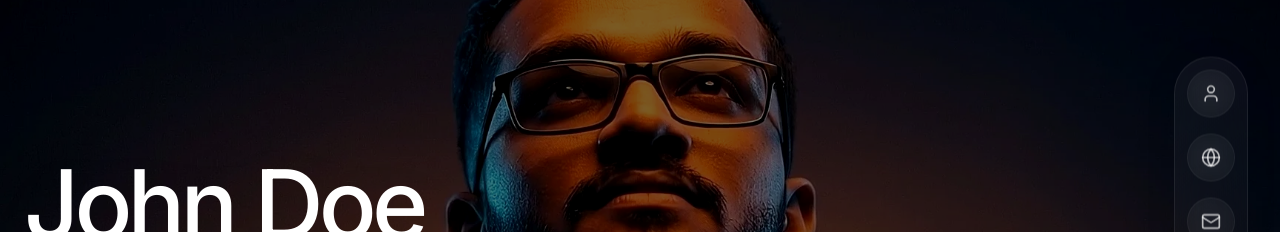
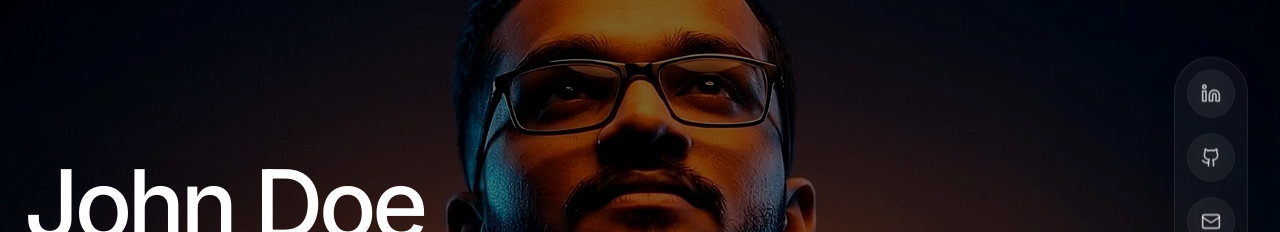
Before and after one commit to SHASHI4368/Portfolio, a Next.js app: page / in a window 1280 px wide. Shown: the part 170-402 px from the top of the page. Built offline with nearby package versions, Linux system fonts and the light colour scheme.

Commit message:
icons updated

```diff
--- a/src/components/layout/FloatingDock.tsx
+++ b/src/components/layout/FloatingDock.tsx
@@ -2,10 +2,25 @@
 
 import { motion, useMotionValue, useSpring, useTransform } from "framer-motion";
 import { useRef } from "react";
-import { Globe, User, Mail, Phone, FileText } from "lucide-react";
+import { Mail, Phone, FileText } from "lucide-react";
 import Link from "next/link";
 
-function MagneticButton({ children, href }: { children: React.ReactNode; href: string }) {
+const Github = ({ className }: { className?: string }) => (
+  <svg className={className} viewBox="0 0 24 24" fill="none" stroke="currentColor" strokeWidth="2" strokeLinecap="round" strokeLinejoin="round">
+    <path d="M15 22v-4a4.8 4.8 0 0 0-1-3.2c3 0 6-2 6-5.5.08-1.25-.27-2.48-1-3.5.28-1.15.28-2.35 0-3.5 0 0-1 0-3 1.5-2.64-.5-5.36-.5-8 0C6 2 5 2 5 2c-.3 1.15-.3 2.35 0 3.5A5.403 5.403 0 0 0 4 9c0 3.5 3 5.5 6 5.5-.39.49-.68 1.05-.85 1.65-.17.6-.22 1.23-.15 1.85v4"/>
+    <path d="M9 18c-4.51 2-5-2-7-2"/>
+  </svg>
+);
+
+const Linkedin = ({ className }: { className?: string }) => (
+  <svg className={className} viewBox="0 0 24 24" fill="none" stroke="currentColor" strokeWidth="2" strokeLinecap="round" strokeLinejoin="round">
+    <path d="M16 8a6 6 0 0 1 6 6v7h-4v-7a2 2 0 0 0-2-2 2 2 0 0 0-2 2v7h-4v-7a6 6 0 0 1 6-6z"/>
+    <rect x="2" y="9" width="4" height="12"/>
+    <circle cx="4" cy="4" r="2"/>
+  </svg>
+);
+
+function MagneticButton({ children, href, label }: { children: React.ReactNode; href: string; label: string }) {
   const ref = useRef<HTMLAnchorElement>(null);
 
   const x = useMotionValue(0);
@@ -44,9 +59,17 @@ function MagneticButton({ children, href }: { children: React.ReactNode; href: s
       style={{ x: springX, y: springY }}
       whileHover={{ scale: 1.1 }}
       whileTap={{ scale: 0.95 }}
-      className="relative flex h-12 w-12 items-center justify-center rounded-full bg-white/5 text-white/70 transition-colors hover:bg-white/10 hover:text-white glass"
+      className="relative flex h-12 w-12 items-center justify-center rounded-full bg-white/5 text-white/70 transition-colors hover:bg-white/10 hover:text-white glass group"
     >
       {children}
+      {/* Tooltip for desktop (left) */}
+      <span className="absolute right-full mr-4 px-3 py-1.5 bg-black/60 text-white text-xs rounded opacity-0 -translate-x-2 pointer-events-none transition-all duration-300 group-hover:opacity-100 group-hover:translate-x-0 hidden md:block whitespace-nowrap backdrop-blur-md border border-white/10">
+        {label}
+      </span>
+      {/* Tooltip for mobile (top) */}
+      <span className="absolute bottom-full mb-4 px-3 py-1.5 bg-black/60 text-white text-xs rounded opacity-0 translate-y-2 pointer-events-none transition-all duration-300 group-hover:opacity-100 group-hover:translate-y-0 md:hidden whitespace-nowrap backdrop-blur-md border border-white/10">
+        {label}
+      </span>
     </motion.a>
   );
 }
@@ -60,20 +83,20 @@ export function FloatingDock() {
       className="fixed bottom-6 left-1/2 -translate-x-1/2 z-50 md:left-auto md:right-8 md:translate-x-0 md:top-1/2 md:-translate-y-1/2 md:bottom-auto"
     >
       <div className="flex md:flex-col items-center gap-4 p-3 rounded-full glass-card">
-        <MagneticButton href="#">
-          <User className="h-5 w-5" />
+        <MagneticButton href="#" label="LinkedIn">
+          <Linkedin className="h-5 w-5" />
         </MagneticButton>
-        <MagneticButton href="#">
-          <Globe className="h-5 w-5" />
+        <MagneticButton href="#" label="GitHub">
+          <Github className="h-5 w-5" />
         </MagneticButton>
-        <MagneticButton href="#">
+        <MagneticButton href="#" label="Email">
           <Mail className="h-5 w-5" />
         </MagneticButton>
-        <MagneticButton href="#">
+        <MagneticButton href="#" label="Phone">
           <Phone className="h-5 w-5" />
         </MagneticButton>
         <div className="w-px h-6 md:w-6 md:h-px bg-white/20 mx-1" />
-        <MagneticButton href="#">
+        <MagneticButton href="#" label="Resume">
           <FileText className="h-5 w-5" />
         </MagneticButton>
       </div>
```
